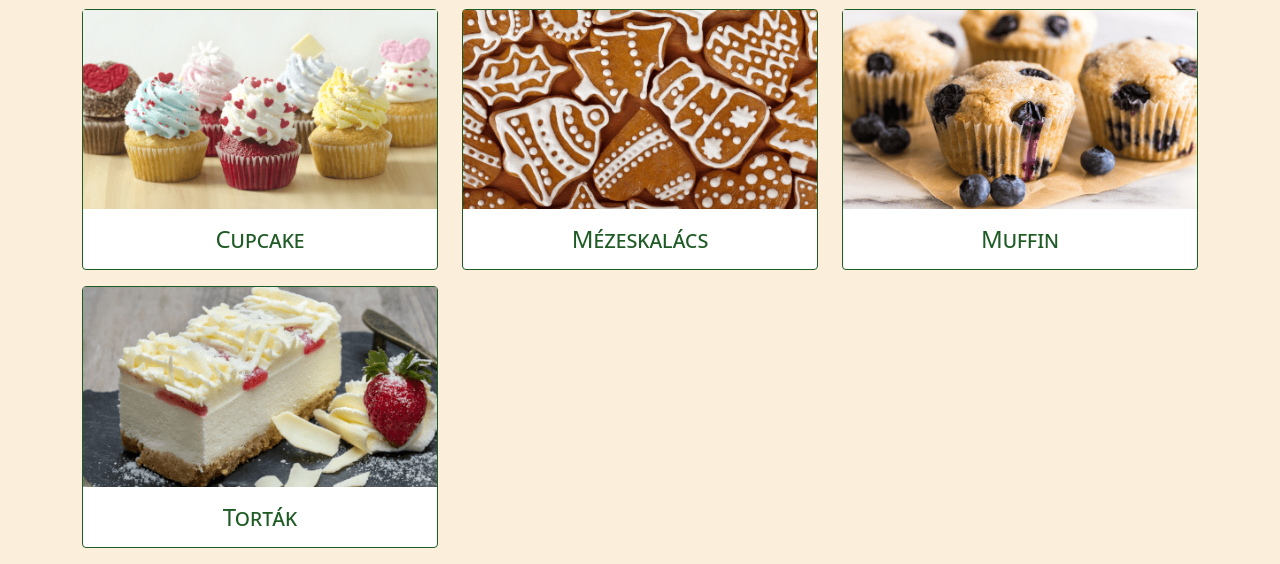
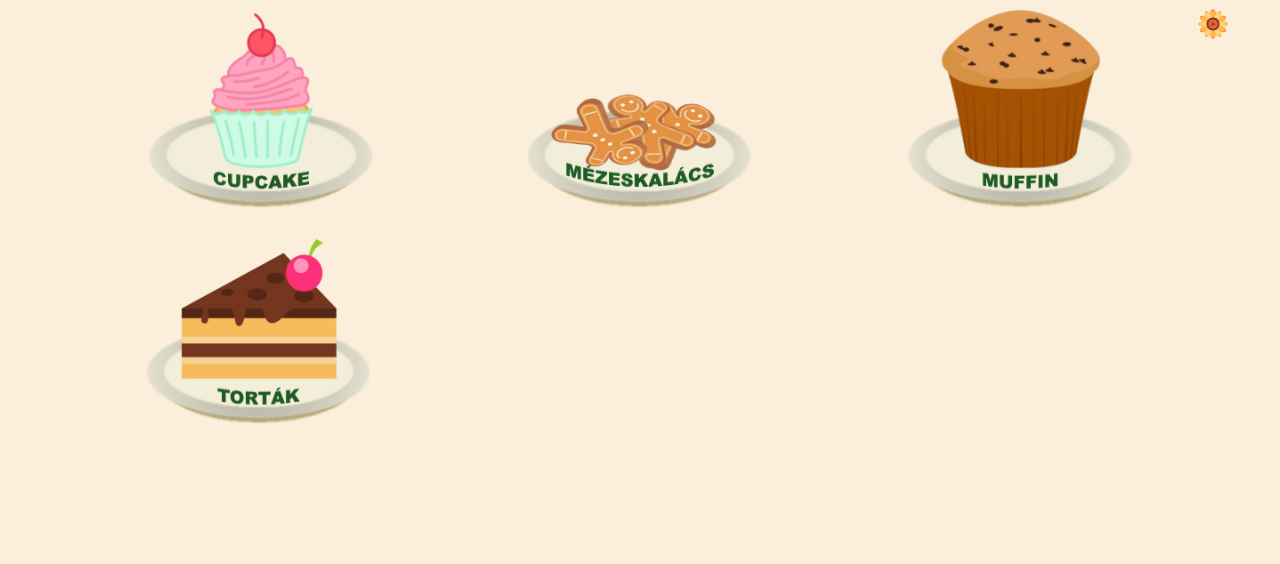
Before and after one commit to DubeczDavid/Csiki-csuki_Kavezo, a plain HTML site: page sutemenyek.html in a window 1280 px wide. Shown: the part 558-1122 px from the top of the page. After the commit the page ends 999 px from the top, so only its background shows below. Drawn offline with nearby package versions, Linux system fonts and the light colour scheme; a web font is replaced by a local one.

Commit message:
Sütis változtatás

```diff
--- a/css/sutemenyek.css
+++ b/css/sutemenyek.css
@@ -12,8 +12,6 @@ h1 {
 
 .suti {
     color: #1F5B25;
-    background-color: #fff;
-    border: 1px solid #1F5B25;
     border-radius: 4px;
     margin-bottom: 1rem;
 }
@@ -33,16 +31,18 @@ h1 {
 nav {
     background-color: #1F5B25;
     padding: 15px;
+    z-index: 5;
 }
 
 nav a {
     color: white;
     margin: 15px;
+    text-decoration: none;
 }
 
 nav a:hover {
     color: white;
-    text-decoration: none;
+    text-decoration: underline;
 }
 
 nav a:first-child {
@@ -59,3 +59,8 @@ nav a:first-child img {
     background-size: cover;
     height: 400px;
 }
+
+#napiajanlat {
+    width: 30px;
+    position: absolute;
+}
--- a/sutemenyek.html
+++ b/sutemenyek.html
@@ -32,21 +32,18 @@
             </div>
         </div>
         <div class="row">
-            <div class="col-lg-4"><div class="suti">
-                <img src="./sutemeny_kepek/cupcake_opt.png" alt="" class="img-fluid">
-                <h2>Cupcake</h2>
+            <div class="col-lg-4 col-md-6"><div class="suti">
+                <img src="./sutemeny_kepek/cup.png" alt="" class="img-fluid">
             </div></div>
-            <div class="col-lg-4"><div class="suti">
-                <img src="./sutemeny_kepek/mezeskalacs_opt.png" alt="" class="img-fluid">
-                <h2>Mézeskalács</h2>
+            <div class="col-lg-4 col-md-6"><div class="suti">
+                <img src="./sutemeny_kepek/mezes.png" alt="" class="img-fluid">
             </div></div>
-            <div class="col-lg-4"><div class="suti">
-                <img src="./sutemeny_kepek/muffin_opt.png" alt="" class="img-fluid">
-                <h2>Muffin</h2>
+            <div class="col-lg-4 col-md-6"><div class="suti">
+                <img src="./sutemeny_kepek/muffin.png" alt="" class="img-fluid">
+                <img src="./sutemeny_kepek/sunflower.svg" alt="" id="napiajanlat">
             </div></div>
-            <div class="col-lg-4"><div class="suti">
-                <img src="./sutemeny_kepek/torta_opt.png" alt="" class="img-fluid">
-                <h2>Torták</h2>
+            <div class="col-lg-4 col-md-6"><div class="suti">
+                <img src="./sutemeny_kepek/tortak.png" alt="" class="img-fluid">
             </div></div>
         </div>
     </div>
```
Also changed, not shown: sutemeny_kepek/cup.png (added), sutemeny_kepek/email.svg (added), sutemeny_kepek/letter.png (added), sutemeny_kepek/mezes.png (added), sutemeny_kepek/muffin.png (added), sutemeny_kepek/sunflower.svg (added), sutemeny_kepek/telephone.svg (added), sutemeny_kepek/tortak.png (added).
